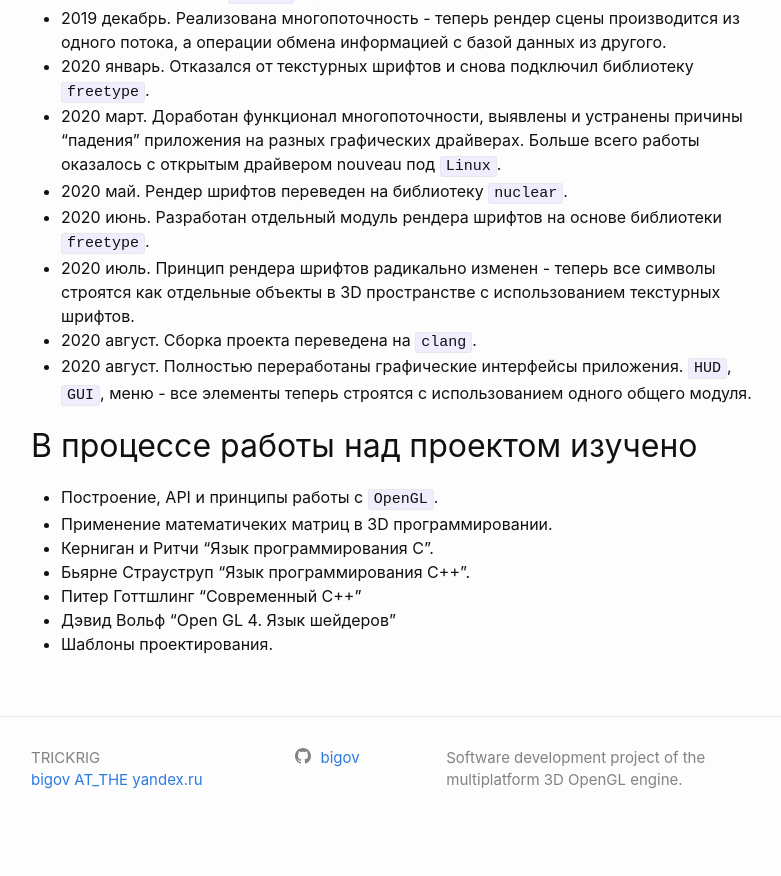
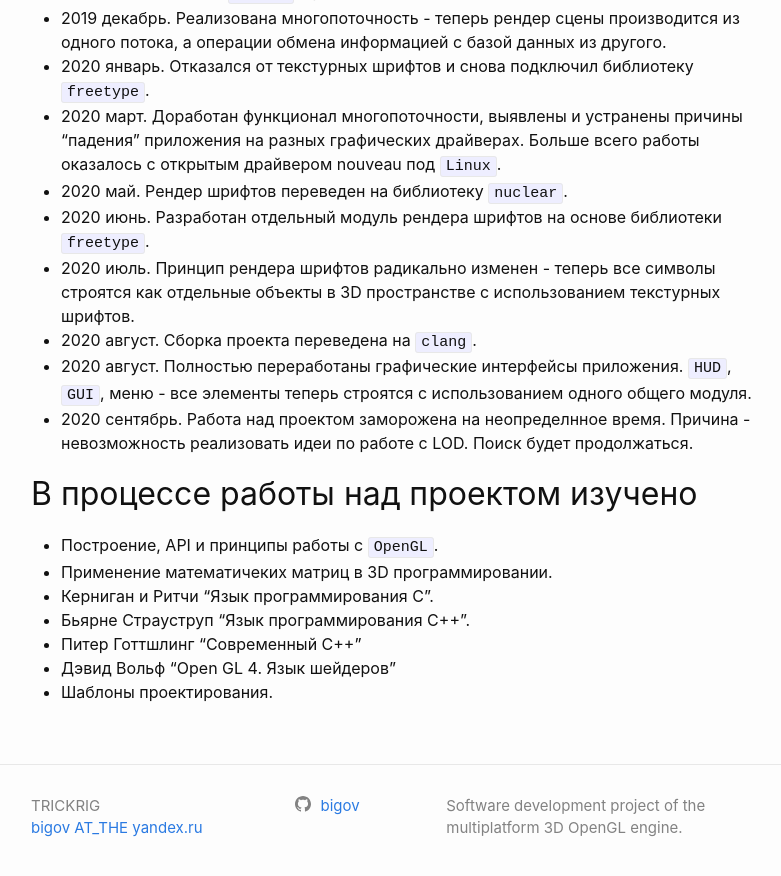
Before and after one commit to bigov/bigov.github.io, a Jekyll site: the page built from cronology.markdown, in a window 1280 px wide and 900 px high, scrolled down 1918 px. Shown: the top 876 px of the window, without its empty margins (239-1020 px from the left). Built offline with Jekyll 4.4.1, drawn with Linux system fonts in a browser that asks for light colours; before the commit the page ends 2770 px from its top, so only the background shows below that.

Commit message:
Update cronology.markdown

```diff
--- a/cronology.markdown
+++ b/cronology.markdown
@@ -51,6 +51,7 @@ permalink: /history/
 - 2020 июль. Принцип рендера шрифтов радикально изменен - теперь все символы строятся как отдельные объекты в 3D пространстве с использованием текстурных шрифтов.
 - 2020 август. Сборка проекта переведена на `clang`.
 - 2020 август. Полностью переработаны графические интерфейсы приложения. `HUD`, `GUI`, меню - все элементы теперь строятся с использованием одного общего модуля.
+- 2020 сентябрь. Работа над проектом заморожена на неопределнное время. Причина - невозможность реализовать идеи по работе с LOD. Поиск будет продолжаться.
 
 ## В процессе работы над проектом изучено
 
```
